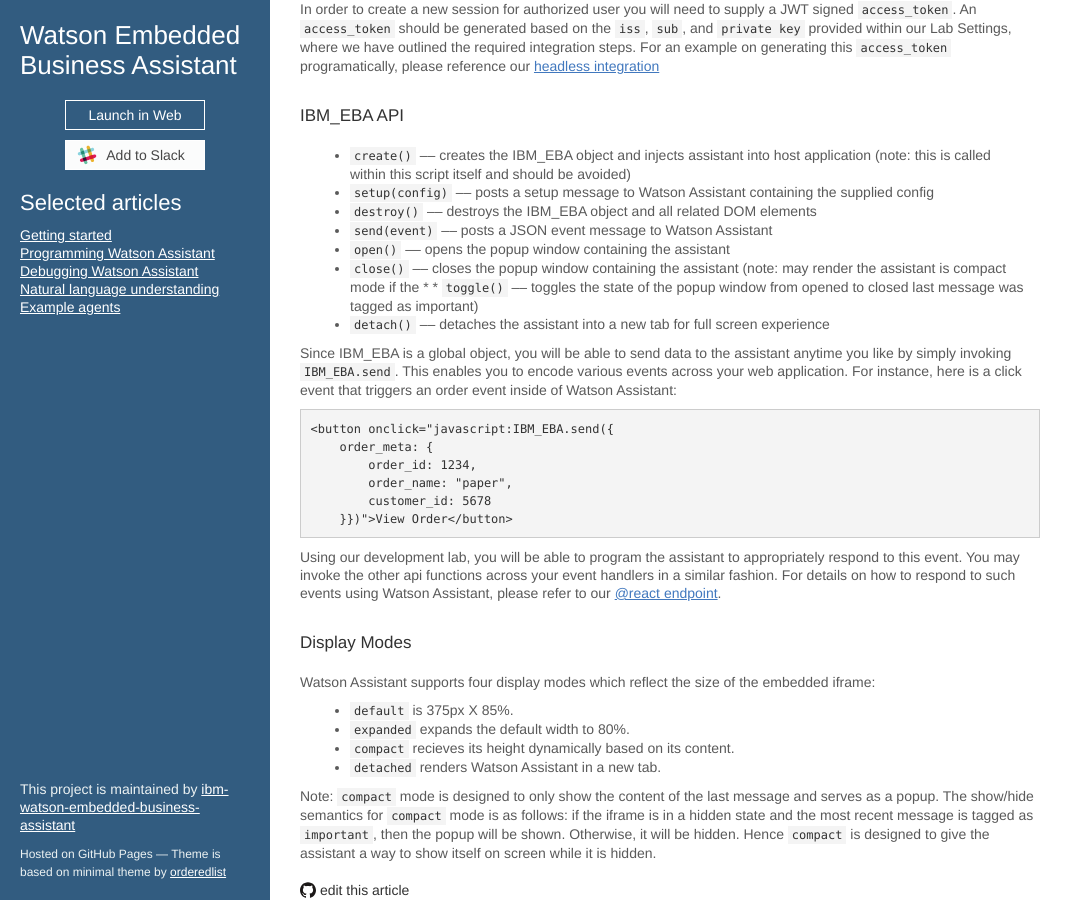
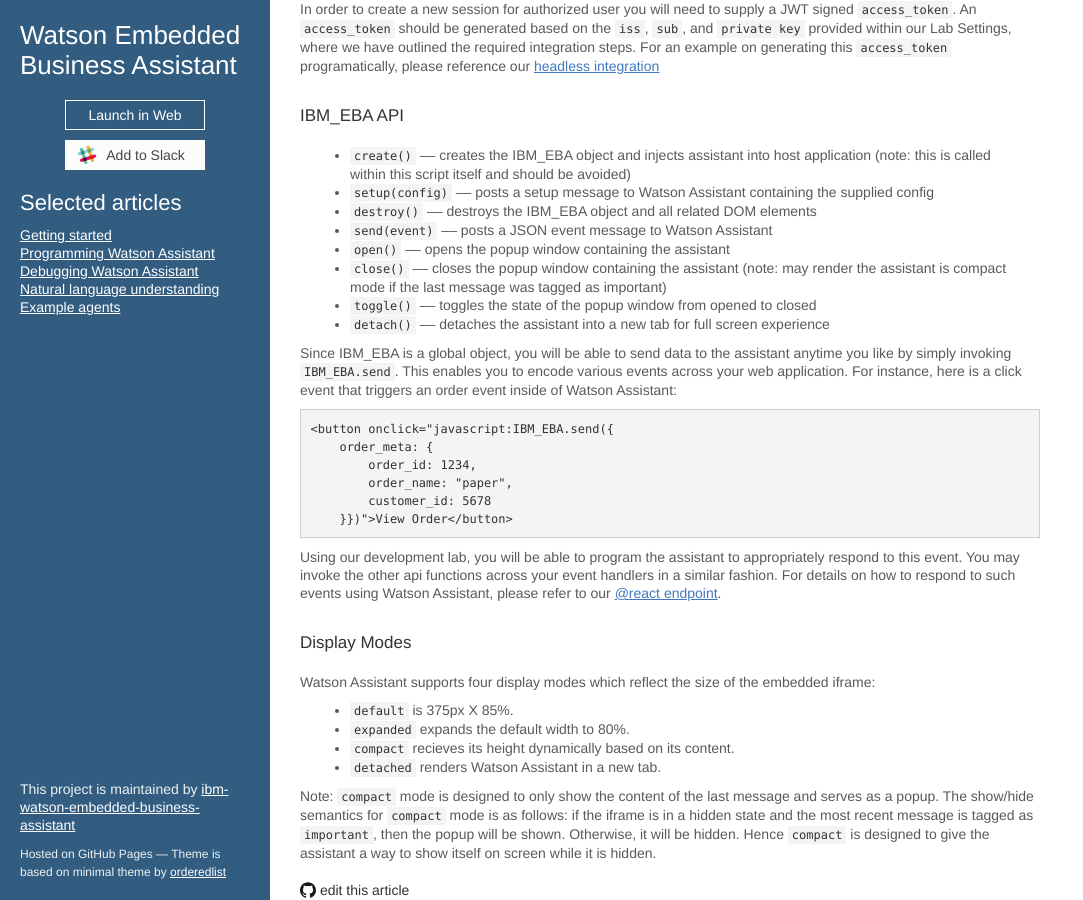
Before and after one commit to ibm-watson-embedded-business-assistant/eba-example-agents, a Jekyll site: the page built from docs/integration/Web.md, in a window 1280 px wide and 900 px high, scrolled down 1041 px. Shown: the whole window, without its empty margins (0-1083 px from the left). Built offline with Jekyll 4.4.1, drawn with Linux system fonts in a browser that asks for light colours; our own code applies the rules of GitHub Pages for plain Markdown files; the repository's description, which GitHub fills in, is left out.

Commit message:
Update Web.md

```diff
--- a/docs/integration/Web.md
+++ b/docs/integration/Web.md
@@ -55,8 +55,8 @@
 * `destroy()`     –– destroys the IBM_EBA object and all related DOM elements
 * `send(event)`   –– posts a JSON event message to Watson Assistant
 * `open()`        –– opens the popup window containing the assistant
-* `close()`       –– closes the popup window containing the assistant (note: may render the assistant is compact mode if the * * `toggle()`      –– toggles the state of the popup window from opened to closed
-last message was tagged as important)
+* `close()`       –– closes the popup window containing the assistant (note: may render the assistant is compact mode if the last message was tagged as important)
+* `toggle()`      –– toggles the state of the popup window from opened to closed
 * `detach()`      –– detaches the assistant into a new tab for full screen experience
 
 Since IBM_EBA is a global object, you will be able to send data to the assistant anytime you like by simply invoking `IBM_EBA.send`. This enables you to encode various events across your web application. For instance, here is a click event that triggers an order event inside of Watson Assistant:
```
